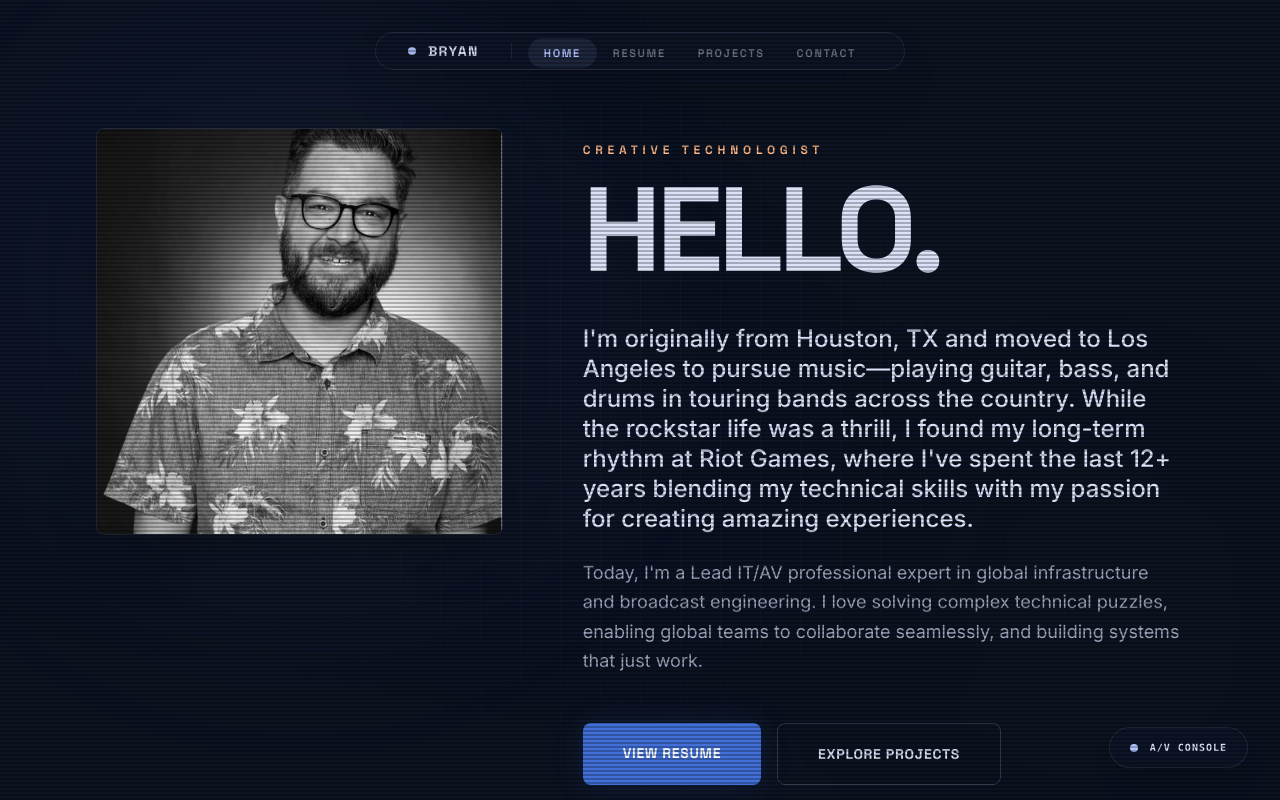
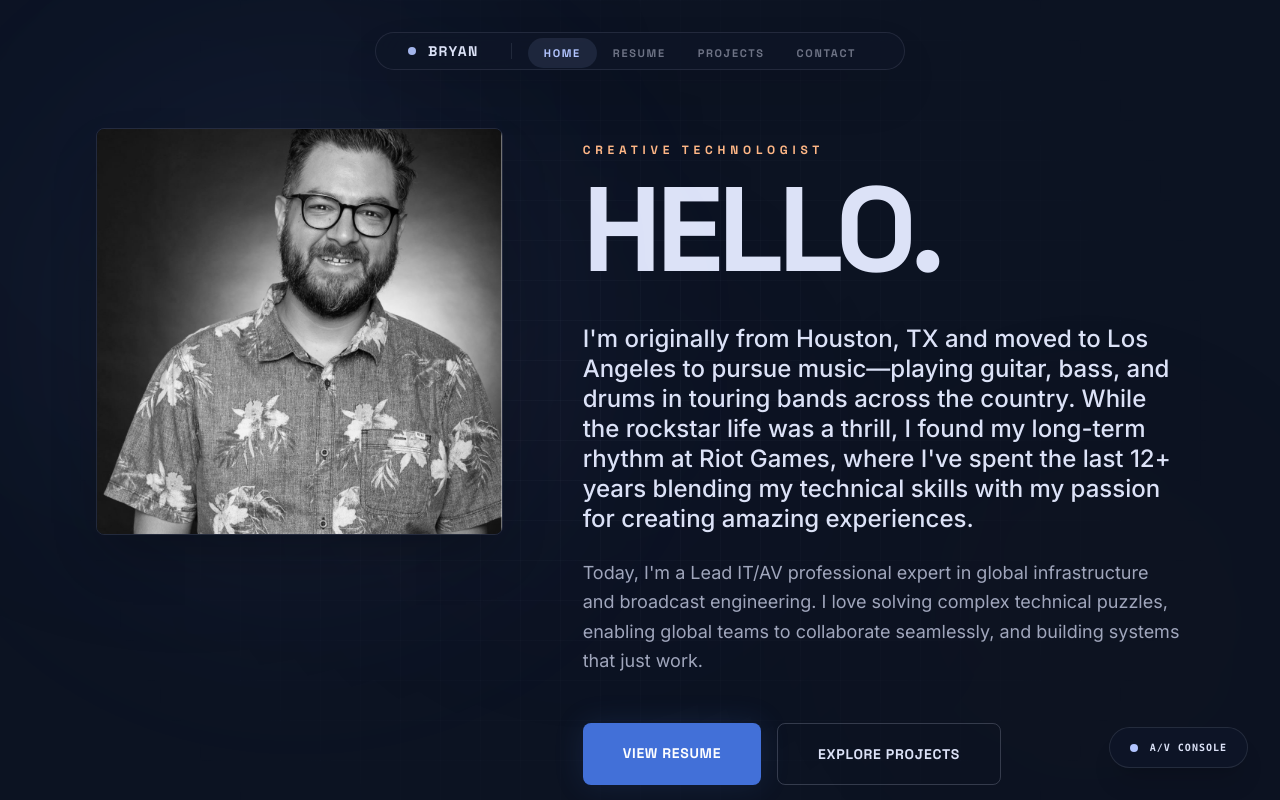
Before and after one commit to shelton-cloud/my-website, a Next.js app: page / in a window 1280 px wide. Shown: the top 800 px of the page. Built offline with nearby package versions, Linux system fonts and the light colour scheme.

Commit message:
fix: resolve CRT overlay opacity animation override bug

```diff
--- a/src/app/globals.css
+++ b/src/app/globals.css
@@ -192,12 +192,16 @@
     @apply fixed inset-0 pointer-events-none;
     opacity: var(--theme-crt-opacity, 0);
     transition: opacity 0.3s ease;
+    z-index: 9999;
+  }
+
+  .crt-screen {
+    @apply absolute inset-0;
     background: linear-gradient(
       rgba(18, 16, 16, 0) 50%,
       rgba(0, 0, 0, 0.25) 50%
     );
     background-size: 100% 4px;
-    z-index: 9999;
   }
 
   /* CRT Flicker Animation */
--- a/src/components/BackgroundEffects.tsx
+++ b/src/components/BackgroundEffects.tsx
@@ -29,7 +29,9 @@ export function BackgroundEffects() {
             </div>
 
             {/* CRT Monitor Overlay */}
-            <div className="crt-overlay crt-flicker" />
+            <div className="crt-overlay">
+                <div className="crt-screen crt-flicker" />
+            </div>
         </>
     );
 }
```
